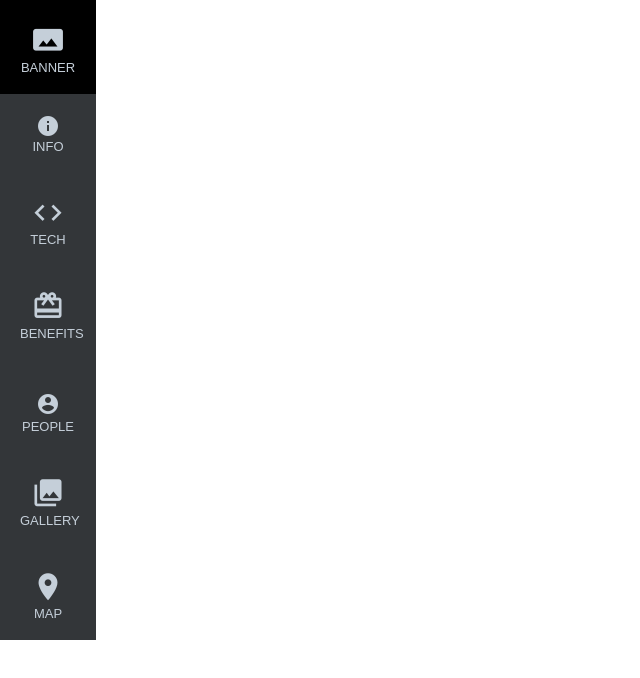
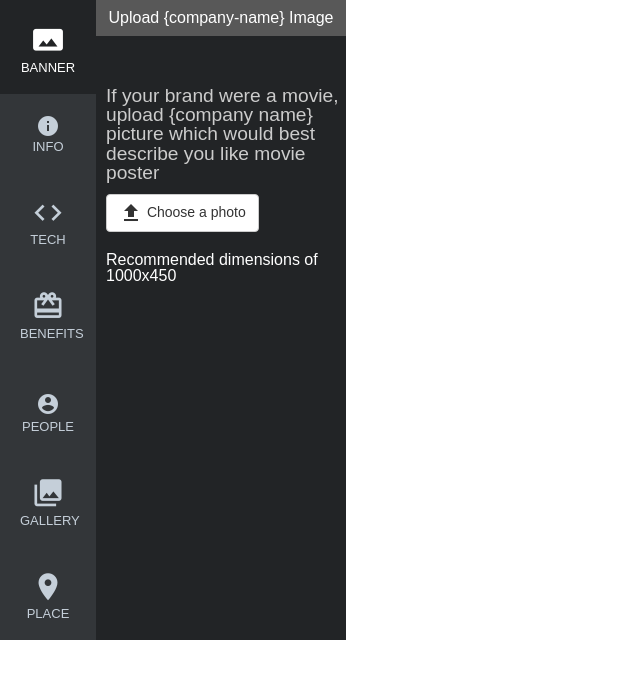
Before and after one commit to anilkk/stackoverflowcareerusabilityreport, a plain HTML site: page index.html in a window 1280 px wide. Shown: the whole page, without its empty margins (0-640 px from the left). Drawn offline with nearby package versions, Linux system fonts and the light colour scheme.

Commit message:
Banner image upload.

```diff
--- a/css/style.css
+++ b/css/style.css
@@ -1,5 +1,9 @@
 body {
     font-family: Arial, HelveticaNeue-Regular, "Helvetica Neue Regular", "Helvetica Neue", Helvetica, "Lucida Grande", sans-serif;
+}
+
+.main {
+    display: flex;
 }
 
 .nav {
@@ -19,11 +23,59 @@ body {
 }
 
 .nav_item:hover {
-    background: #000;
+    background: #222426;
     cursor: pointer;
+    color: #fff;
+}
+
+.nav_item--active {
+    background: #222426;
 }
 
 .nav_item-icon {
     font-size: 2.5em;
     padding: 4px;
 }
+
+.edit-input {
+    background: #222426;
+    min-width: 250px;
+    max-width: 250px;
+    color: #fff;
+}
+
+.edit-input__header {
+    padding: 10px 5px;
+    background: #585858;
+}
+
+.file-upload {
+    opacity: 0;
+    position: absolute;
+    top: 0;
+    left: 0;
+    bottom: 0;
+    right: 0;
+    display: inline-block;
+    max-width: 120px;
+}
+
+.banner-upload {
+    padding: 50px 5px 10px 10px;
+    text-align: left;
+}
+
+.banner-upload_header {
+    font-size: 1.2em;
+    padding-bottom: 12px;
+    color: #CCC;
+}
+
+.banner-upload-link {
+    position: relative;
+    margin-bottom: 20px;
+}
+
+.banner-upload-link__icon {
+    vertical-align: middle;
+}
--- a/index.html
+++ b/index.html
@@ -11,6 +11,7 @@
 </head>
 
 <body>
+    <div class="main">
         <ul class="nav">
             <li class="nav_item"><i class="material-icons nav_item-icon">panorama</i> <span>Banner</span></li>
             <li class="nav_item">
@@ -31,9 +32,23 @@
             </li>
             <li class="nav_item">
                 <i class="material-icons nav_item-icon">place</i>
-            <span>Map</span>
+                <span>Place</span>
             </li>
         </ul>
+        <div class="edit-input text-center">
+            <h2 class="edit-input__header">Upload {company-name} Image</h2>
+
+            <div class="banner-upload">
+                <h3 class="banner-upload_header">If your brand were a movie, upload {company name} picture  which would best describe you like movie poster</h3>
+                <a href="" class="btn btn-default banner-upload-link">
+                    <input type="file" name="file" class="file-upload">
+                    <i class="material-icons banner-upload-link__icon">file_upload</i>
+                    <span>Choose a photo</span>
+                </a>
+                <p> Recommended dimensions of <strong>1000x450</strong></p>
+            </div>
+        </div>
+    </div>
 </body>
 
 </html>
```
Lines whose indentation alone changed are shown as unchanged.
